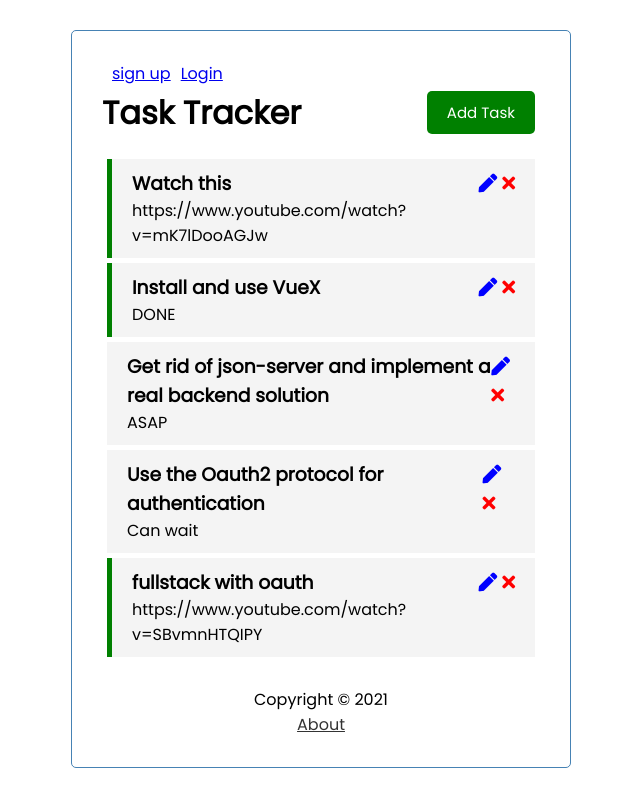
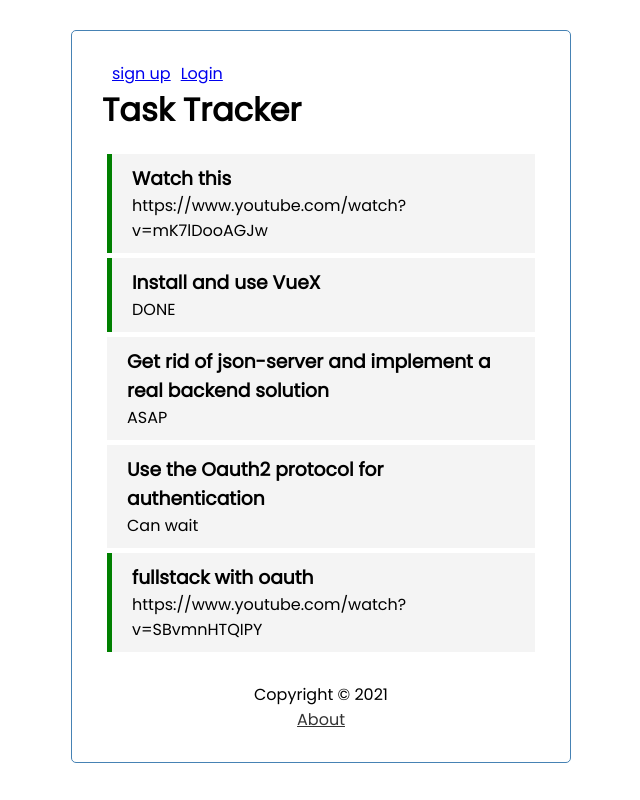
Before and after one commit to CollierAnthony/vue-todo, a Vue app: page / in a window 1280 px wide. Shown: the whole page, without its empty margins (319-959 px from the left). Built offline with nearby package versions, Linux system fonts and the light colour scheme; data requests are answered from the project's data file.

Commit message:
WIP: access on routes

```diff
--- a/src/components/Header.vue
+++ b/src/components/Header.vue
@@ -11,7 +11,7 @@
     </div>
     <header>
         <h1>{{ title }}</h1>
-        <Button v-show="homePage" @btn-click="$emit('toggle-add-task')" :text="showAddTask ? 'Close' : 'Add Task' " :color="showAddTask ? 'red' : 'green'"/>
+        <Button v-show="homePage" v-if="getUser.isLoggedIn" @btn-click="$emit('toggle-add-task')" :text="showAddTask ? 'Close' : 'Add Task' " :color="showAddTask ? 'red' : 'green'"/>
     </header>
 </template>
 
--- a/src/components/Task.vue
+++ b/src/components/Task.vue
@@ -1,7 +1,7 @@
 <template>
     <div @dblclick="onDblClick(task)" :class="[task.reminder ? 'reminder' : '', 'task']">
         <h3>{{ task.text }}
-            <div>
+            <div v-if="getUser.isLoggedIn" >
                 <i @click="toggleModifyTask" class="fas fa-pen"></i>
                 <i @click="deleteTask(task._id)" class="fas fa-times"></i>
             </div>
@@ -27,7 +27,7 @@
 </template>
 
 <script>
-    import {mapActions} from 'vuex';
+    import {mapGetters, mapActions} from 'vuex';
 
     export default{
         name: 'Task',
@@ -70,6 +70,11 @@
                 }
             }
         },
+        computed: {
+            ...mapGetters([
+                'getUser',
+            ]),
+        }
     }
 </script>
 
```
